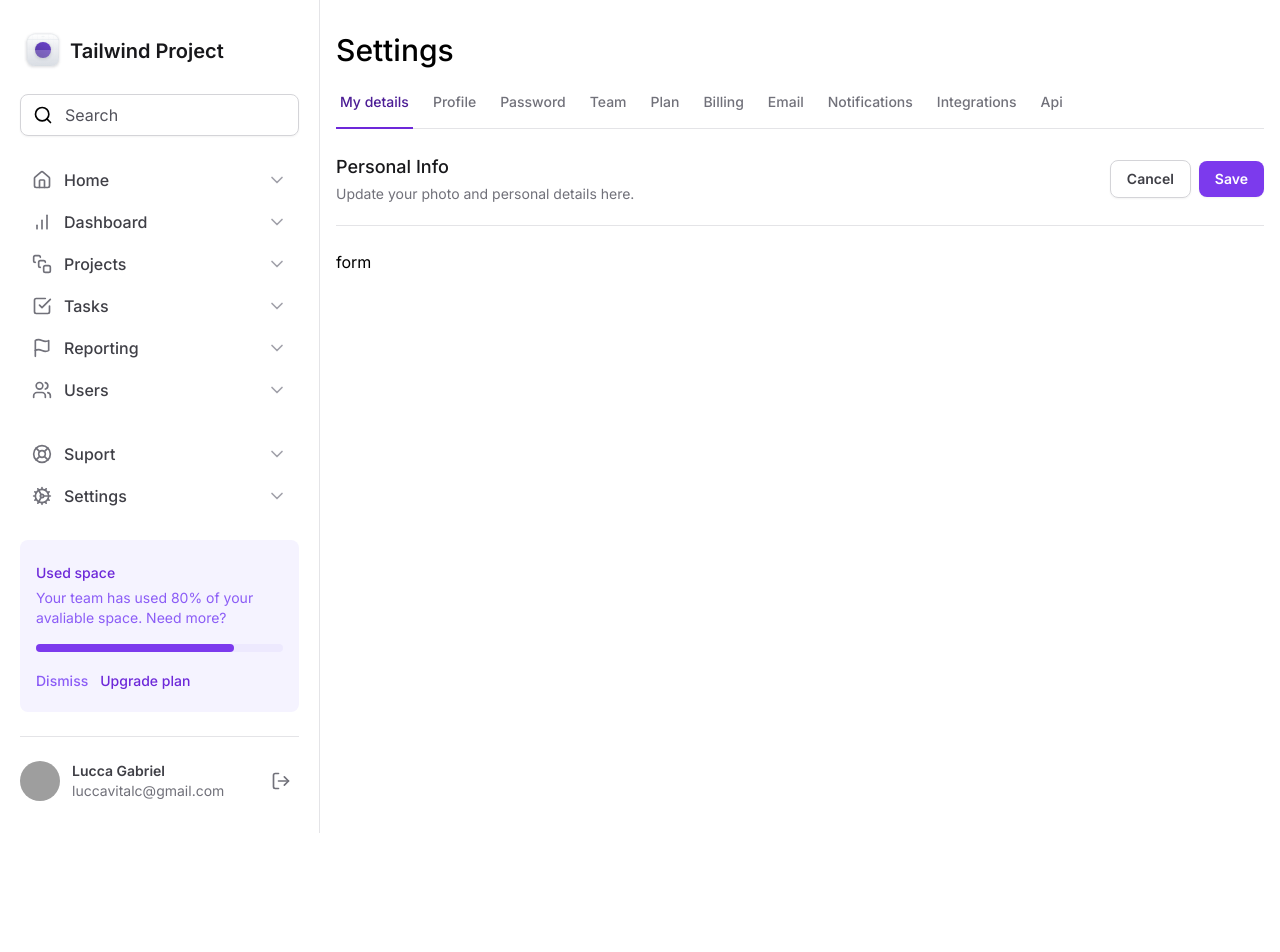
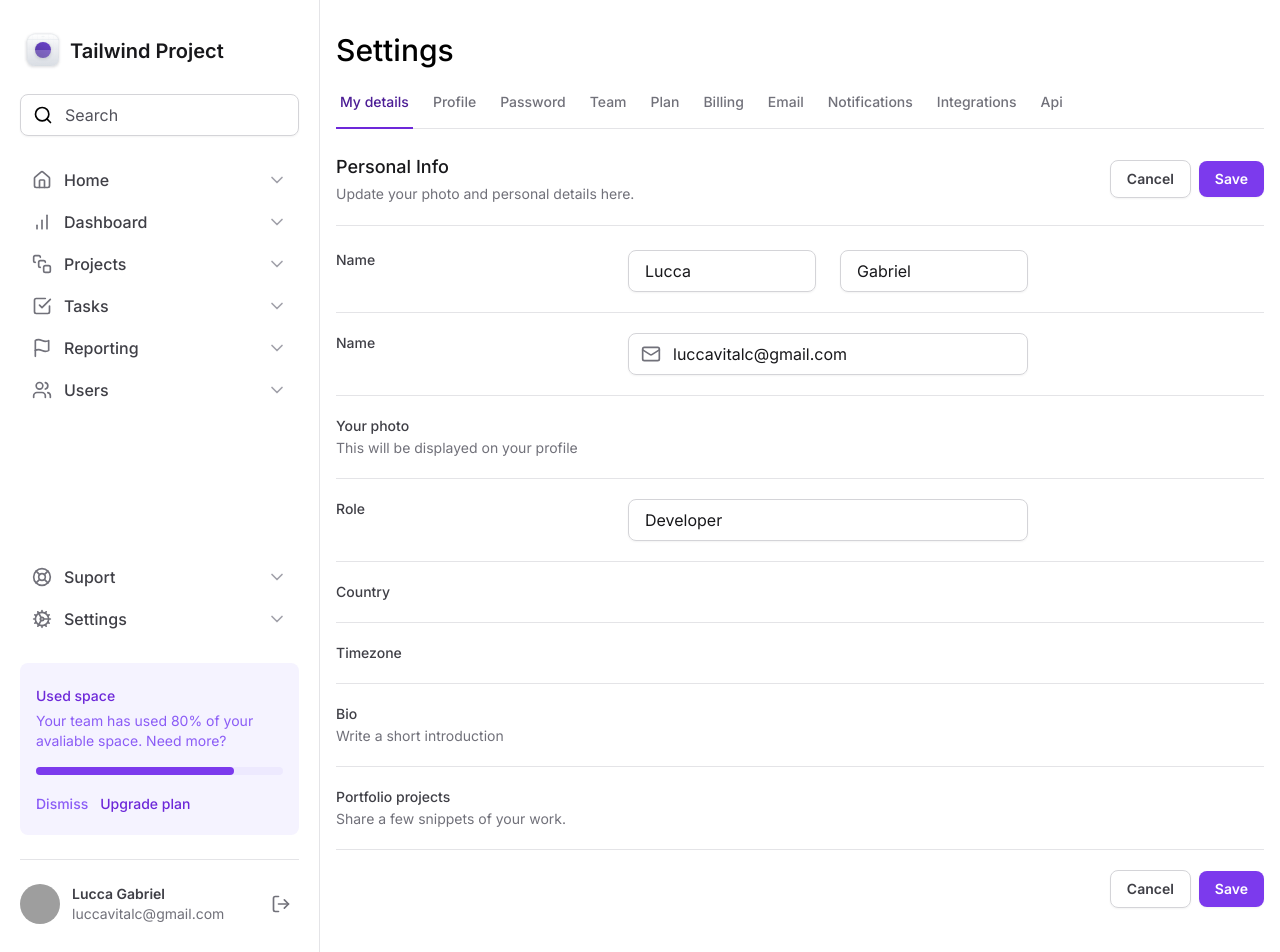
Before and after one commit to luccagbr/tailwind-project, a Next.js app: page / in a window 1280 px wide. Shown: the top 952 px of the page. Before the commit the page ends 833 px from the top, so only its background shows below. Built offline with nearby package versions, Linux system fonts and the light colour scheme; grey boxes are pictures that could not be loaded.

Commit message:
feat: updated form page component, inserting the sketch of the structure to be assembled

```diff
--- a/src/app/page.tsx
+++ b/src/app/page.tsx
@@ -1,4 +1,6 @@
 import { SettingsTabs } from '@/components/SettingsTabs/Index'
+import * as Input from '@/components/Input'
+import { Mail } from 'lucide-react'
 
 export default function Home() {
   return (
@@ -29,8 +31,113 @@
             </button>
           </div>
         </div>
-        <form id='settings' className='mt-6 flex w-full flex-col'>
-          form
+        <form
+          id='settings'
+          className='mt-6 flex w-full flex-col gap-5 divide-y divide-zinc-200'>
+          <div className='grid grid-cols-form gap-3'>
+            <label
+              htmlFor='firstName'
+              className='text-sm font-medium text-zinc-700'>
+              Name
+            </label>
+            <div className='grid grid-cols-2 gap-6'>
+              <Input.Root>
+                <Input.Control id='firstName' defaultValue='Lucca' />
+              </Input.Root>
+
+              <Input.Root>
+                <Input.Control id='secondName' defaultValue='Gabriel' />
+              </Input.Root>
+            </div>
+          </div>
+          <div className='grid grid-cols-form gap-3 pt-5'>
+            <label
+              htmlFor='email'
+              className='text-sm font-medium text-zinc-700'>
+              Name
+            </label>
+            <Input.Root>
+              <Input.Prefix>
+                <Mail className='h-5 w-5 text-zinc-500' />
+              </Input.Prefix>
+
+              <Input.Control
+                id='email'
+                type='email'
+                defaultValue='luccavitalc@gmail.com'
+              />
+            </Input.Root>
+          </div>
+
+          <div className='grid grid-cols-form gap-3 pt-5'>
+            <label
+              htmlFor='photo'
+              className='text-sm font-medium text-zinc-700'>
+              Your photo
+              <span className='mt-0.5 block text-sm font-normal text-zinc-500'>
+                This will be displayed on your profile
+              </span>
+            </label>
+            <div></div>
+          </div>
+
+          <div className='grid grid-cols-form gap-3 pt-5'>
+            <label htmlFor='role' className='text-sm font-medium text-zinc-700'>
+              Role
+            </label>
+            <Input.Root>
+              <Input.Control id='role' defaultValue='Developer' />
+            </Input.Root>
+          </div>
+
+          <div className='grid grid-cols-form gap-3 pt-5'>
+            <label htmlFor='role' className='text-sm font-medium text-zinc-700'>
+              Country
+            </label>
+            <div></div>
+          </div>
+
+          <div className='grid grid-cols-form gap-3 pt-5'>
+            <label htmlFor='role' className='text-sm font-medium text-zinc-700'>
+              Timezone
+            </label>
+            <div></div>
+          </div>
+
+          <div className='grid grid-cols-form gap-3 pt-5'>
+            <label htmlFor='bio' className='text-sm font-medium text-zinc-700'>
+              Bio
+              <span className='mt-0.5 block text-sm font-normal text-zinc-500'>
+                Write a short introduction
+              </span>
+            </label>
+            <div></div>
+          </div>
+
+          <div className='grid grid-cols-form gap-3 pt-5'>
+            <label
+              htmlFor='projects'
+              className='text-sm font-medium text-zinc-700'>
+              Portfolio projects
+              <span className='mt-0.5 block text-sm font-normal text-zinc-500'>
+                Share a few snippets of your work.
+              </span>
+            </label>
+            <div></div>
+          </div>
+
+          <div className='flex items-center justify-end gap-2 pt-5'>
+            <button
+              type='button'
+              className='rounded-lg border border-zinc-300 px-4 py-2 text-sm font-semibold text-zinc-700 shadow-sm hover:bg-zinc-50'>
+              Cancel
+            </button>
+            <button
+              type='submit'
+              className='rounded-lg bg-violet-600 px-4 py-2 text-sm font-semibold text-white shadow-sm hover:bg-violet-700'>
+              Save
+            </button>
+          </div>
         </form>
       </div>
     </>
--- a/tailwind.config.js
+++ b/tailwind.config.js
@@ -6,6 +6,7 @@
       gridTemplateColumns: {
         app: 'minmax(18rem, 20rem) 1fr',
         profile: 'max-content 1fr min-content',
+        form: 'minmax(7.5rem, 17.5rem) minmax(25rem, 1fr) minmax(0, 15rem)',
       },
     },
   },
```
